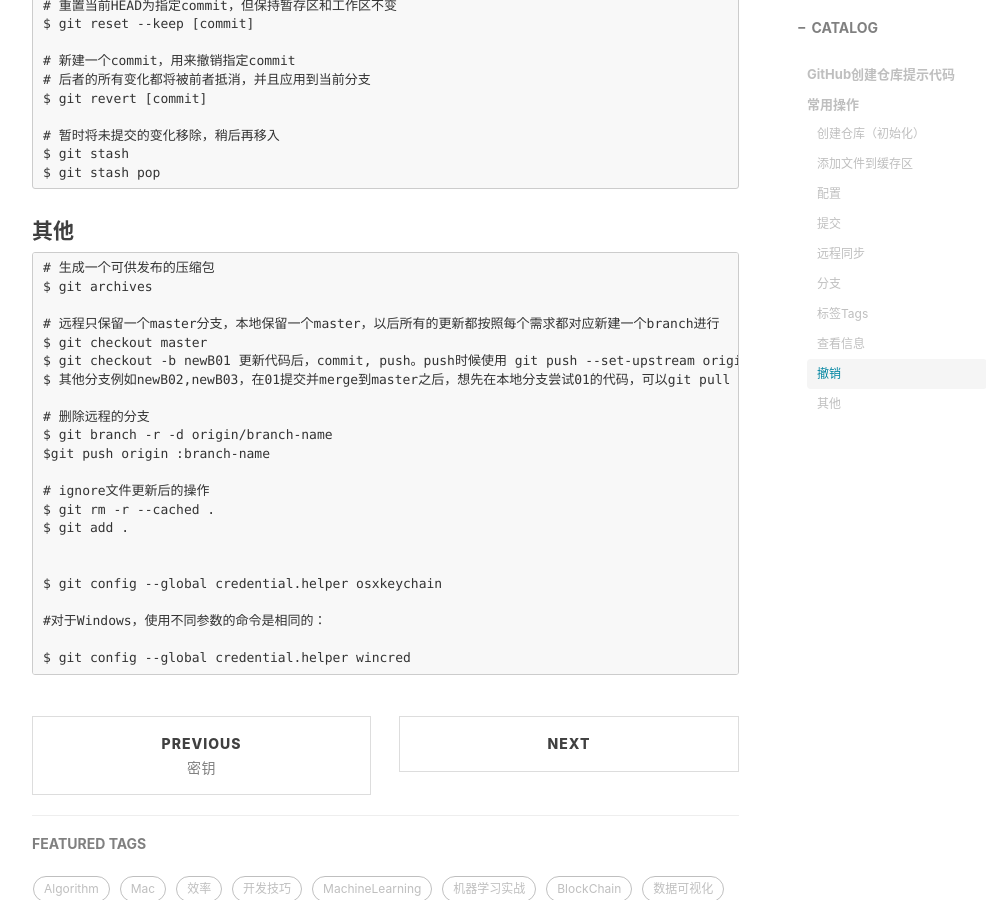
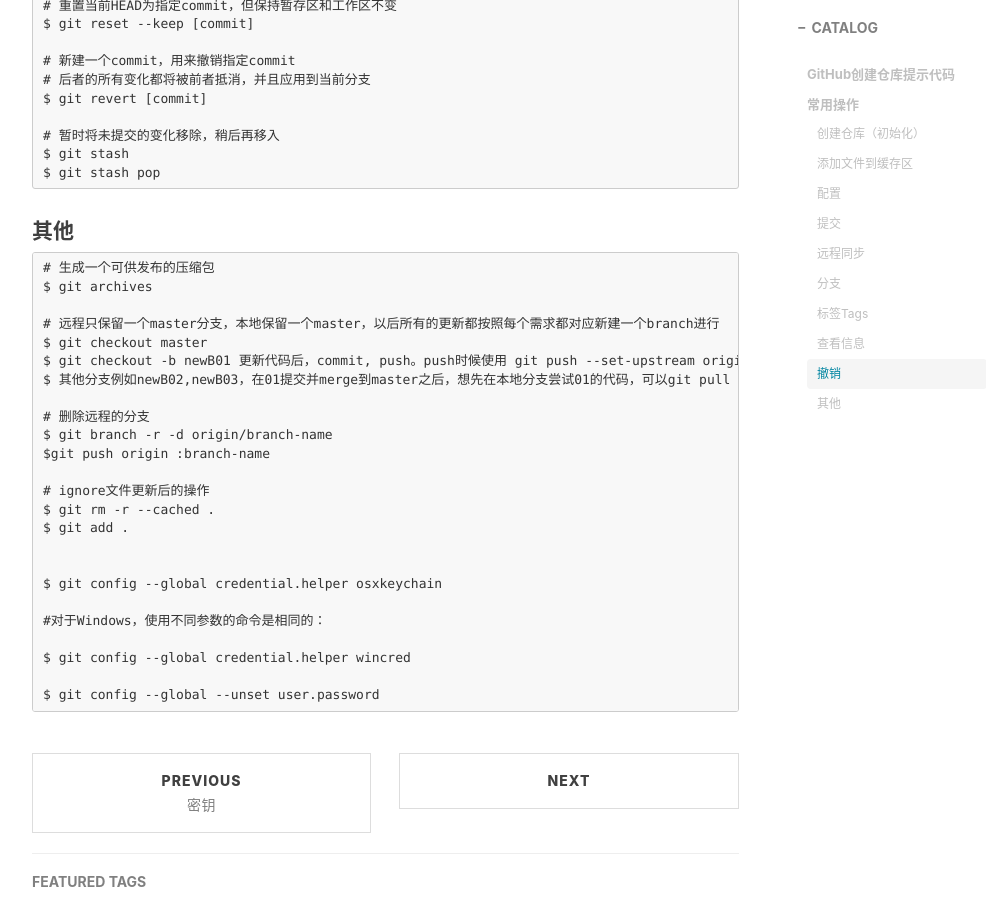
Before and after one commit to jangzc/jangzc.github.io, a Jekyll site: the page built from _posts/2018-08-03-Git指令整理.md, in a window 1280 px wide and 900 px high, scrolled down 5704 px. Shown: the whole window, without its empty margins (233-1219 px from the left). Built offline with Jekyll 4.4.1, drawn with Linux system fonts in a browser that asks for light colours; nearby versions of some CDN libraries; comment, search, counter and statistics services are not loaded.

Commit message:
Update 2018-08-03-Git指令整理.md

```diff
--- a/_posts/2018-08-03-Git指令整理.md
+++ b/_posts/2018-08-03-Git指令整理.md
@@ -304,3 +304,5 @@ tags:
 	#对于Windows，使用不同参数的命令是相同的：
 
 	$ git config --global credential.helper wincred
+
+	$ git config --global --unset user.password
```
